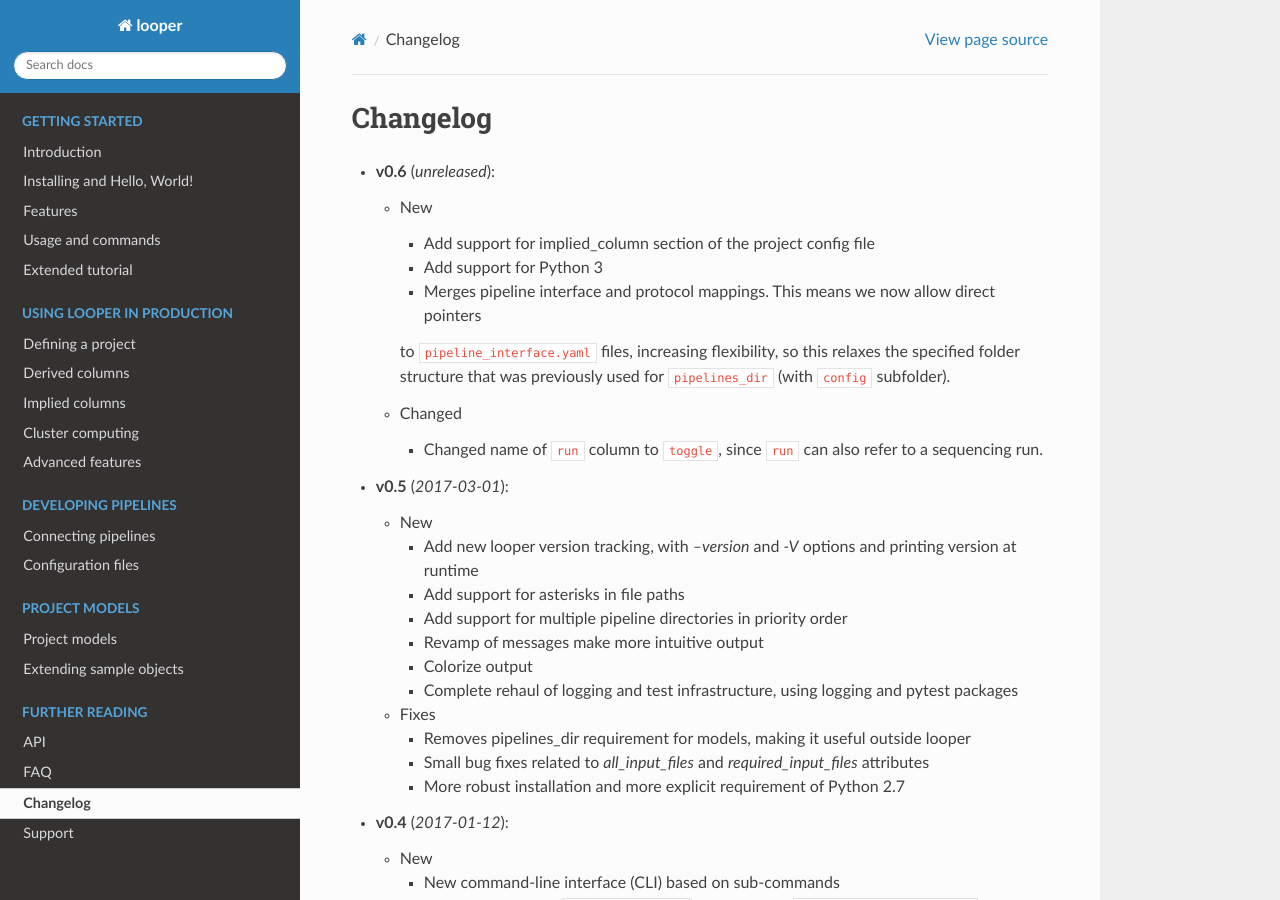
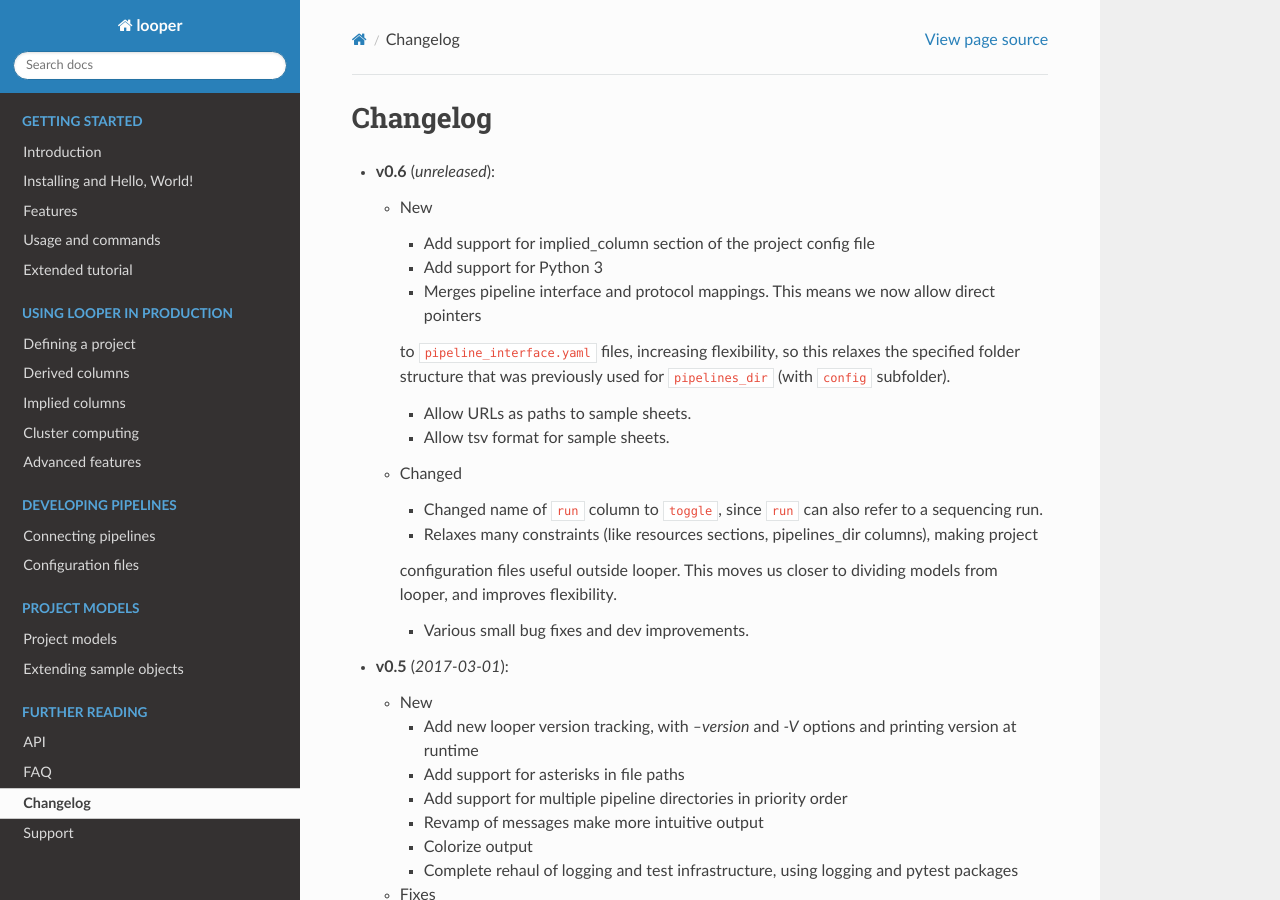
Before and after one commit to pepkit/peppy, a Sphinx documentation site: the page built from doc/source/changelog.rst, in a window 1280 px wide and 900 px high. Built offline with Sphinx 7.4.7 and the Read the Docs theme 2.0.0, drawn with Linux system fonts in a browser that asks for light colours.

Commit message:
update changelog

```diff
--- a/doc/source/changelog.rst
+++ b/doc/source/changelog.rst
@@ -13,9 +13,19 @@
     to ``pipeline_interface.yaml`` files, increasing flexibility, so this relaxes the specified
     folder structure that was previously used for ``pipelines_dir`` (with ``config`` subfolder).
 
+    - Allow URLs as paths to sample sheets.
+
+    - Allow tsv format for sample sheets.
+
   - Changed
 
     - Changed name of ``run`` column to ``toggle``, since ``run`` can also refer to a sequencing run.
+
+    - Relaxes many constraints (like resources sections, pipelines_dir columns), making project
+    configuration files useful outside looper. This moves us closer to dividing models from looper,
+    and improves flexibility.
+
+    - Various small bug fixes and dev improvements.
 
 
 - **v0.5** (*2017-03-01*):
```
